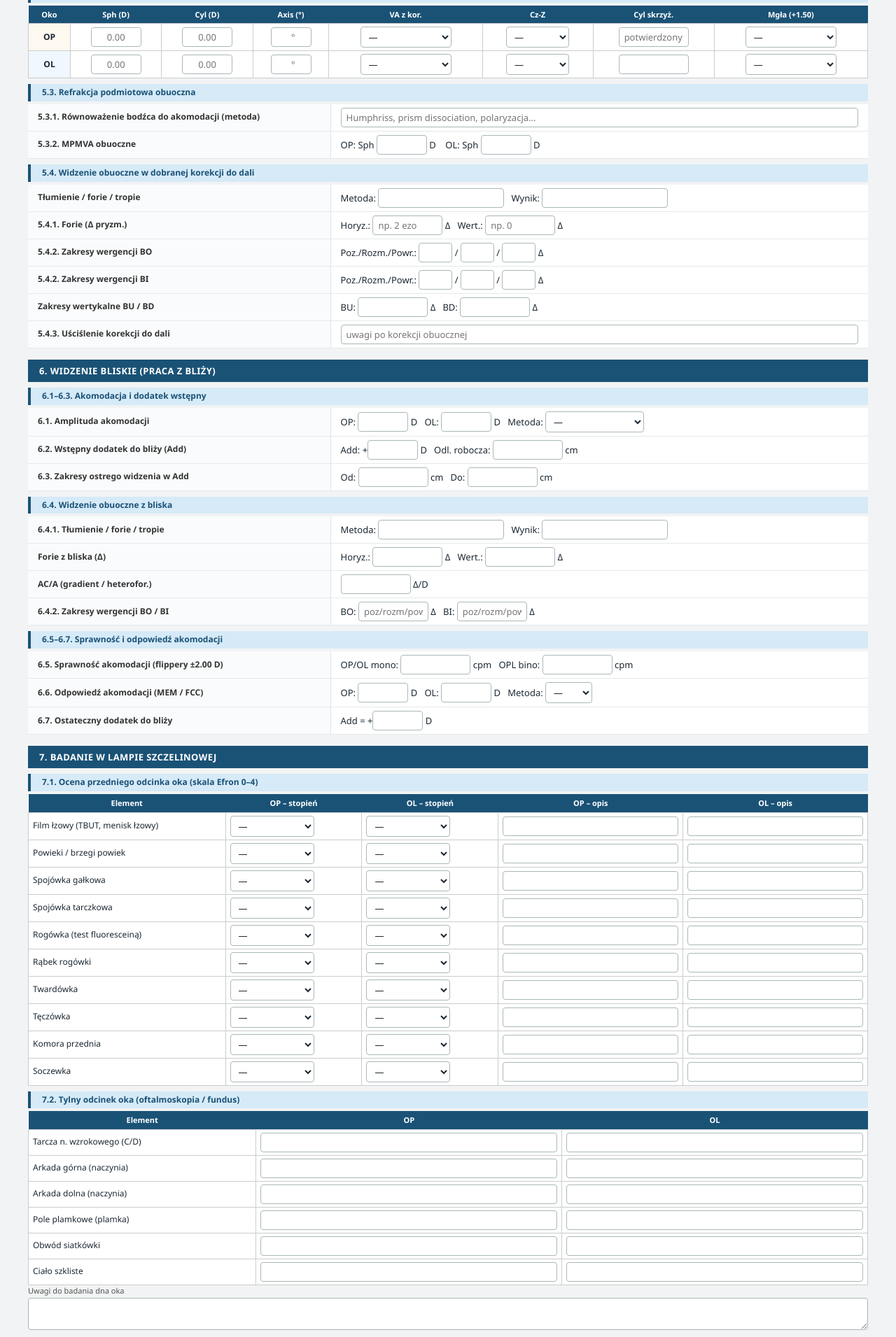
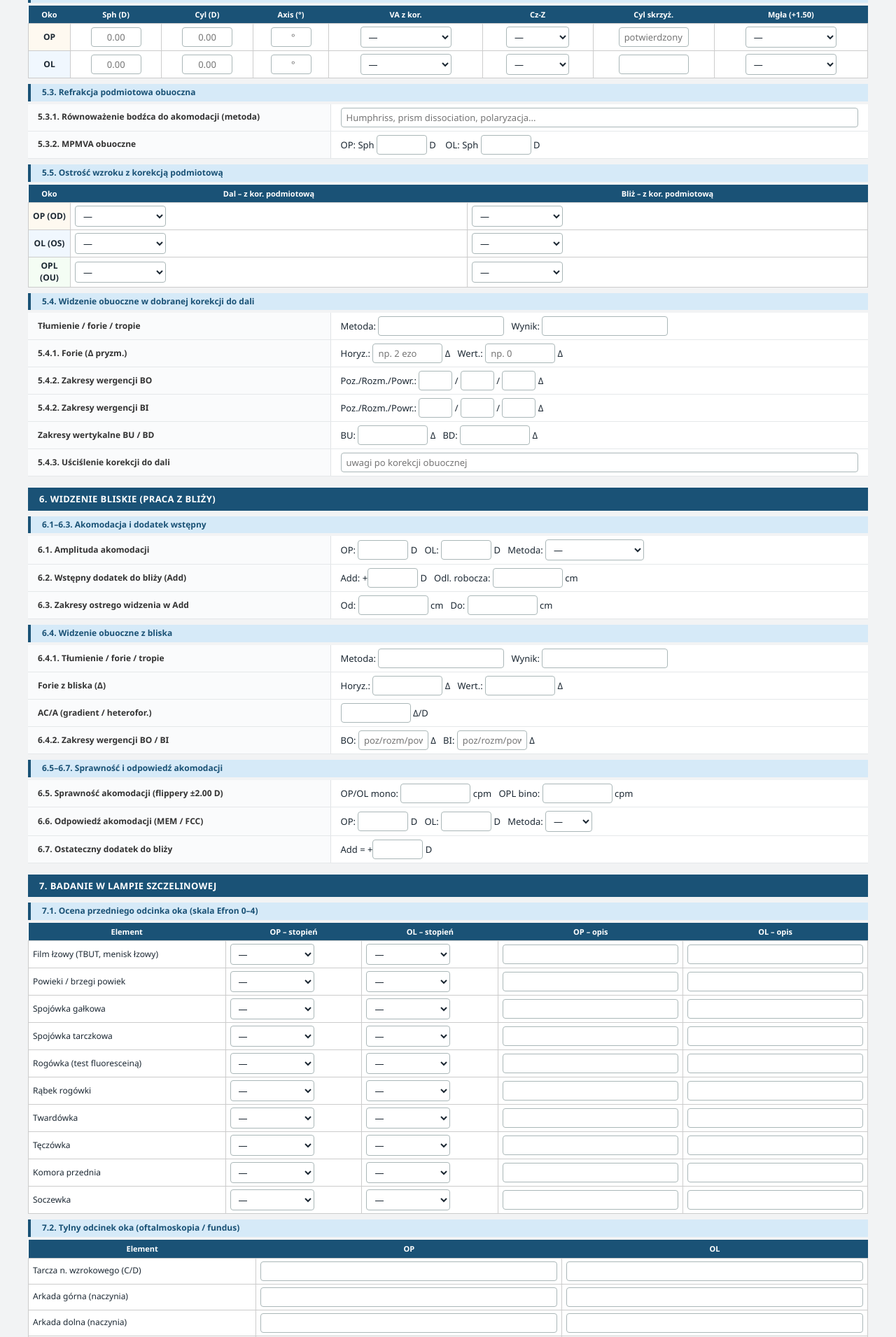
Before and after one commit to rafboh/badanie-optometryczne, a Flask app: page /new in a window 1280 px wide. Shown: the part 2310-4221 px from the top of the page at 70% size. Run offline with Flask 3, Linux system fonts and the light colour scheme.

Commit message:
Dodaj tabelę ostrości w badaniu podmiotowym (sek. 5.5) i napraw start.bat
- Sekcja 5.5: nowa tabela VA z korekcją podmiotową (OP/OL/OPL × dal/bliż)
  w formularzu, raporcie HTML i eksporcie TXT
- start.bat: autodetekcja komendy Python (python → py → błąd z komunikatem)

Co-Authored-By: Claude Sonnet 4.6 <noreply@anthropic.com>

```diff
--- a/app.py
+++ b/app.py
@@ -215,10 +215,12 @@ def fmt_text(data, exam):
                     out.append(f"  {eye:<10}{far:^18}{near:^18}{notes}")
 
     # ── Sekcja 5 ──────────────────────────────────────────────────────────────
-    SUBJ = ['subj_op_sph','subj_op_cyl','subj_op_axis','subj_ol_sph','subj_ol_cyl']
-    BBAL = ['binocular_balance','mpmva_op','mpmva_ol']
-    FBIN = ['far_bino_method','far_bino_result','phoria_far_h','verg_bo_pos','verg_bi_pos']
-    if has(*SUBJ, *BBAL, *FBIN):
+    SUBJ    = ['subj_op_sph','subj_op_cyl','subj_op_axis','subj_ol_sph','subj_ol_cyl']
+    BBAL    = ['binocular_balance','mpmva_op','mpmva_ol']
+    FBIN    = ['far_bino_method','far_bino_result','phoria_far_h','verg_bo_pos','verg_bi_pos']
+    SUBJ_VA = ['subj_va_op_far','subj_va_ol_far','subj_va_ou_far',
+               'subj_va_op_near','subj_va_ol_near','subj_va_ou_near']
+    if has(*SUBJ, *BBAL, *FBIN, *SUBJ_VA):
         sec('5. Refrakcja podmiotowa (subiektywna) – dal')
         if has(*SUBJ):
             sub('5.1–5.2. Monokularna refrakcja podmiotowa')
@@ -232,6 +234,15 @@ def fmt_text(data, exam):
             fld('Metoda równoważenia', d('binocular_balance'))
             if has('mpmva_op','mpmva_ol'):
                 fld('MPMVA', f"OP: {d('mpmva_op') or '—'} D  OL: {d('mpmva_ol') or '—'} D")
+        if has(*SUBJ_VA):
+            sub('5.5. Ostrość wzroku z korekcją podmiotową')
+            COL = f"  {'Oko':<10}{'Dal z kor. subj.':^20}{'Bliż z kor. subj.':^20}"
+            out.append(COL); out.append('  ' + '─'*50)
+            for eye, pfx in [('OP (OD)','subj_va_op'),('OL (OS)','subj_va_ol'),('OPL (OU)','subj_va_ou')]:
+                far  = d(pfx+'_far')  or '—'
+                near = d(pfx+'_near') or '—'
+                if far != '—' or near != '—':
+                    out.append(f"  {eye:<10}{far:^20}{near:^20}")
         if has(*FBIN):
             sub('5.4. Widzenie obuoczne w korekcji dal')
             if has('far_bino_method','far_bino_result'):
--- a/templates/form.html
+++ b/templates/form.html
@@ -588,6 +588,34 @@
     </tbody>
   </table>
 
+  <div class="subsec-header">5.5. Ostrość wzroku z korekcją podmiotową</div>
+  <table class="data-table">
+    <thead>
+      <tr>
+        <th>Oko</th>
+        <th>Dal – z kor. podmiotową</th>
+        <th>Bliż – z kor. podmiotową</th>
+      </tr>
+    </thead>
+    <tbody>
+      <tr>
+        <td class="eye-label op">OP (OD)</td>
+        <td>{{ va_sel('subj_va_op_far') }}</td>
+        <td>{{ va_sel('subj_va_op_near') }}</td>
+      </tr>
+      <tr>
+        <td class="eye-label ol">OL (OS)</td>
+        <td>{{ va_sel('subj_va_ol_far') }}</td>
+        <td>{{ va_sel('subj_va_ol_near') }}</td>
+      </tr>
+      <tr>
+        <td class="eye-label ou">OPL (OU)</td>
+        <td>{{ va_sel('subj_va_ou_far') }}</td>
+        <td>{{ va_sel('subj_va_ou_near') }}</td>
+      </tr>
+    </tbody>
+  </table>
+
   <div class="subsec-header">5.4. Widzenie obuoczne w dobranej korekcji do dali</div>
   <table class="interview-table">
     <tbody>
```
Also changed, not shown: templates/report.html (+23 -1 lines), 1 other file.
